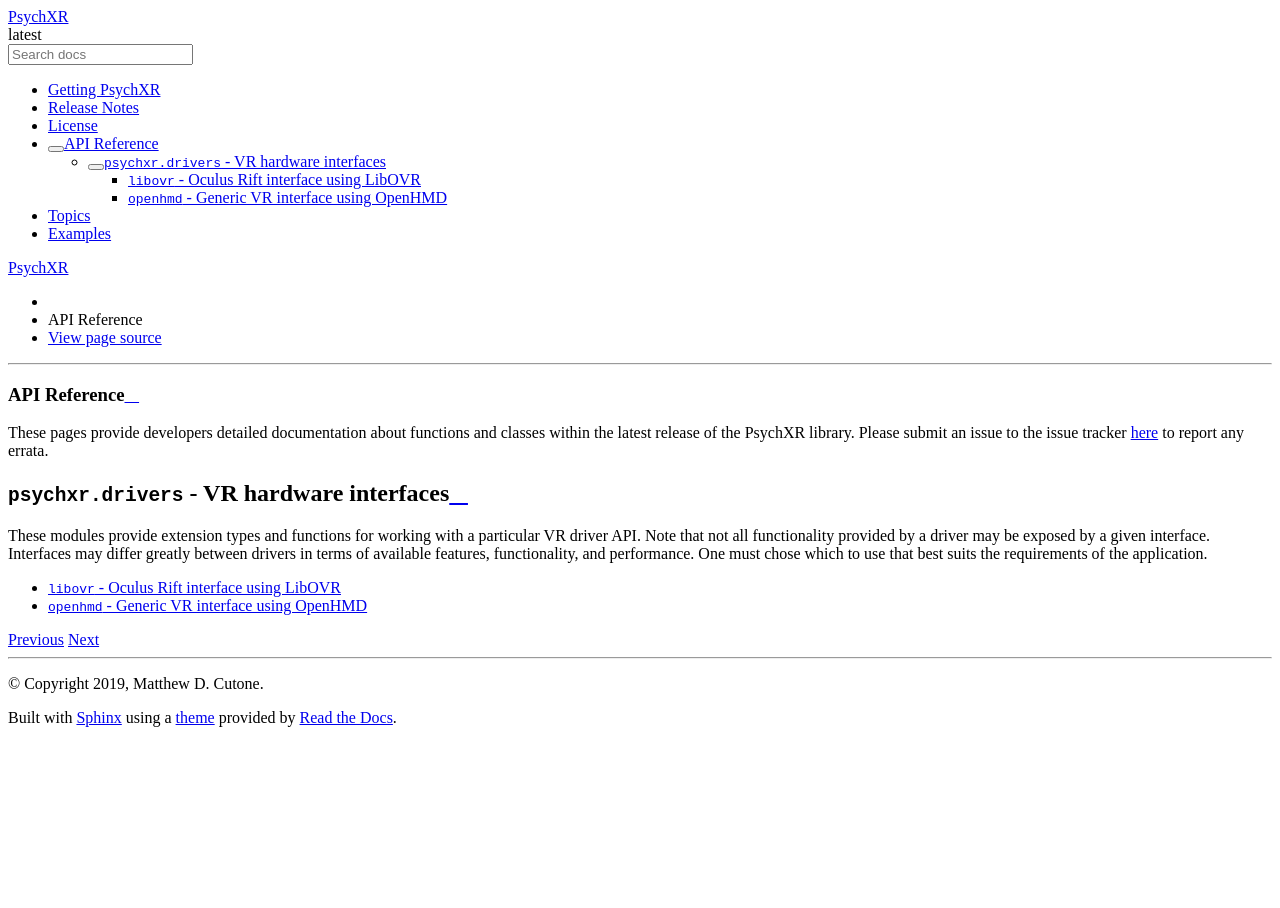
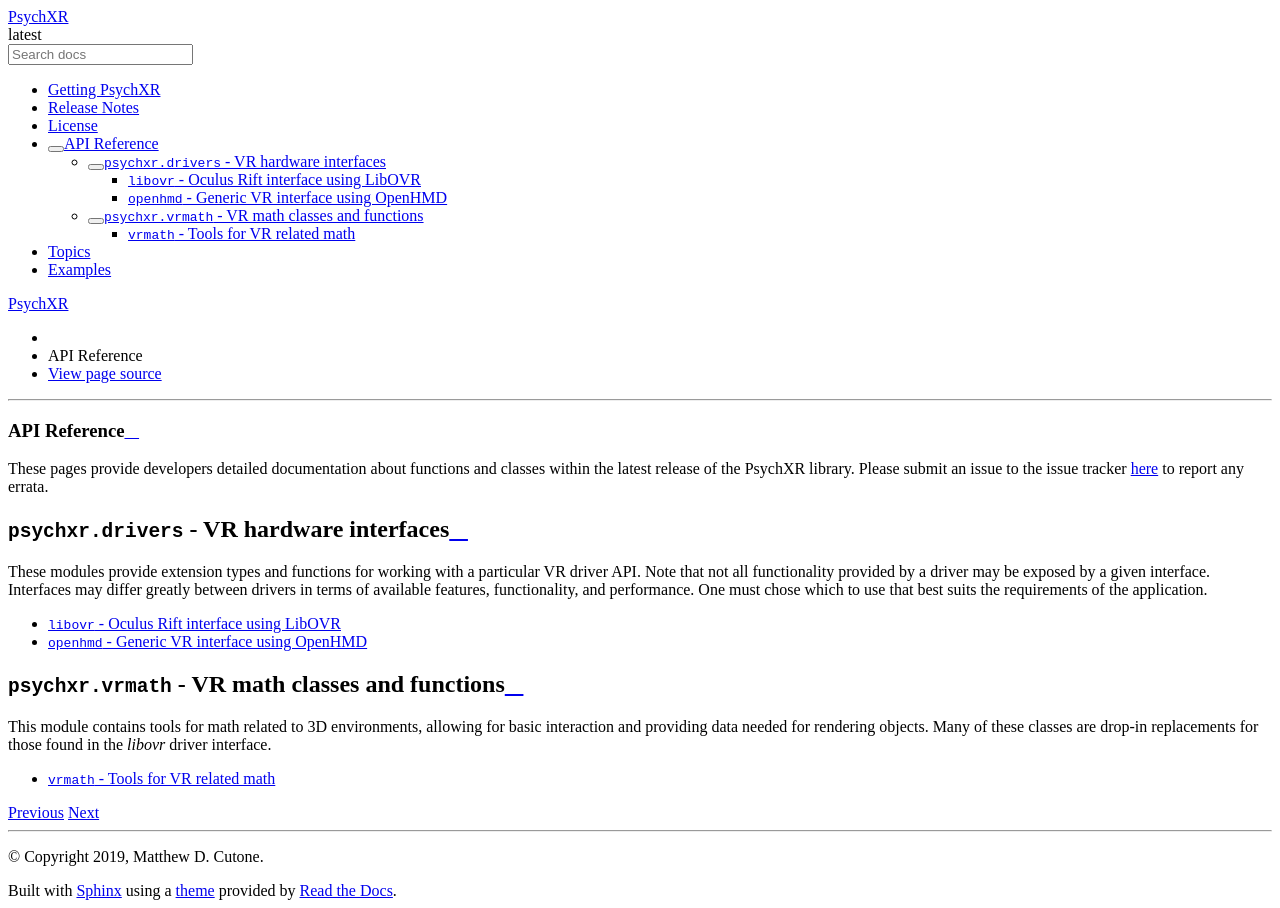
Before and after one commit to mdcutone/psychxr, a Sphinx documentation site: the page built from docs/api.rst, in a window 1280 px wide. Built offline with Sphinx 7.4.7 and the Read the Docs theme 2.0.0, drawn with Linux system fonts in a browser that asks for light colours.

Commit message:
NF: vrmath library initial commit.

```diff
--- a/docs/api.rst
+++ b/docs/api.rst
@@ -20,3 +20,16 @@
 
    api/libovr
    api/openhmd
+
+:mod:`psychxr.vrmath` - VR math classes and functions
+-----------------------------------------------------
+
+This module contains tools for math related to 3D environments, allowing for
+basic interaction and providing data needed for rendering objects. Many of these
+classes are drop-in replacements for those found in the `libovr` driver
+interface.
+
+.. toctree::
+   :maxdepth: 1
+
+   api/vrmath
--- /dev/null
+++ b/docs/api/vrmath.rst
@@ -0,0 +1,33 @@
+===================================================
+ :mod:`~psychxr.vrmath` - Tools for VR related math
+===================================================
+
+.. currentmodule:: psychxr.vrmath
+
+Classes and functions for performing VR related math.
+
+Overview
+========
+
+Classes
+~~~~~~~
+
+.. autosummary::
+    RigidBodyPose
+    BoundingBox
+
+Details
+=======
+
+Classes
+~~~~~~~
+
+.. autoclass:: RigidBodyPose
+    :members:
+    :undoc-members:
+    :inherited-members:
+
+.. autoclass:: BoundingBox
+    :members:
+    :undoc-members:
+    :inherited-members:
```
Also changed, not shown: setup.py (+40 -1 lines), 7 other files.
